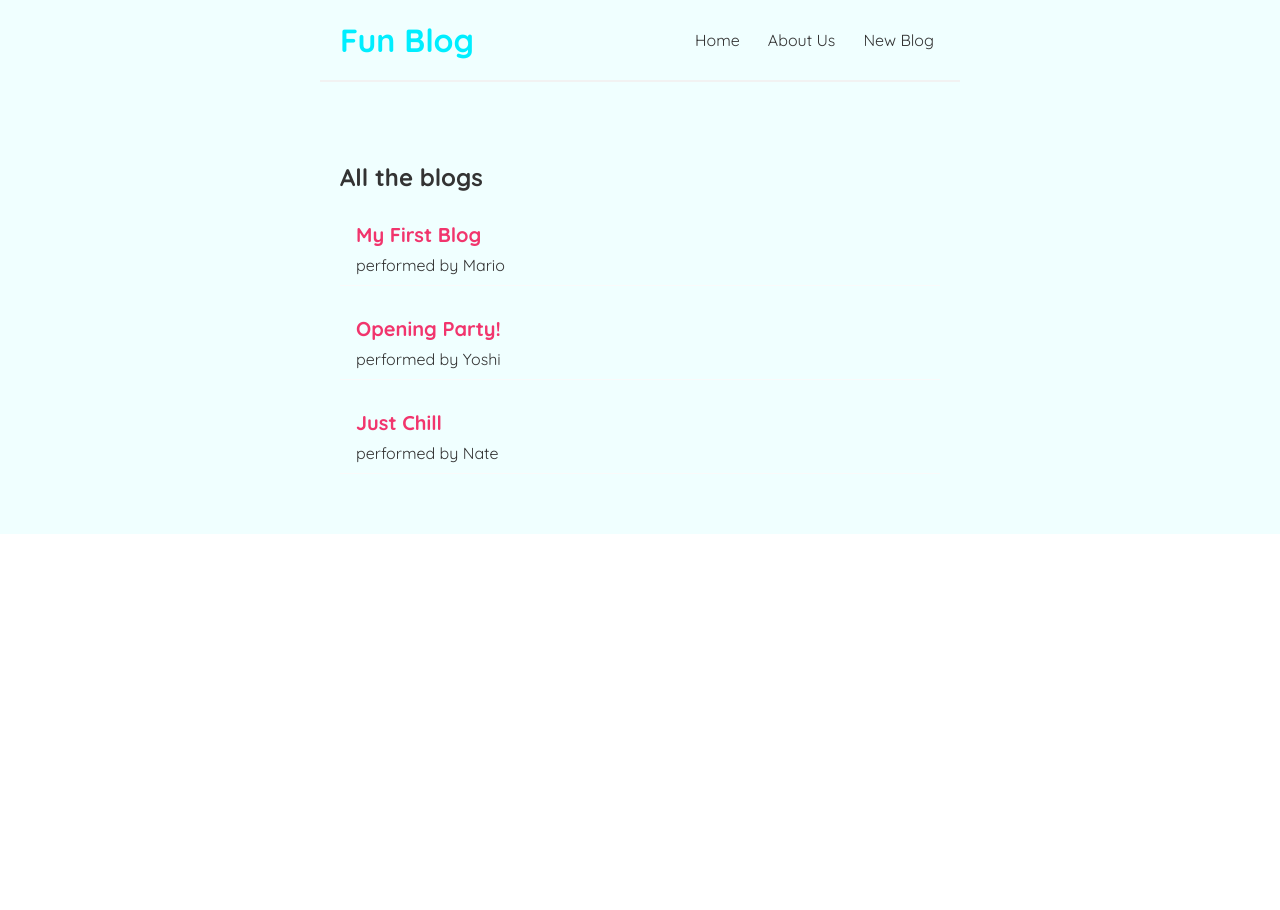
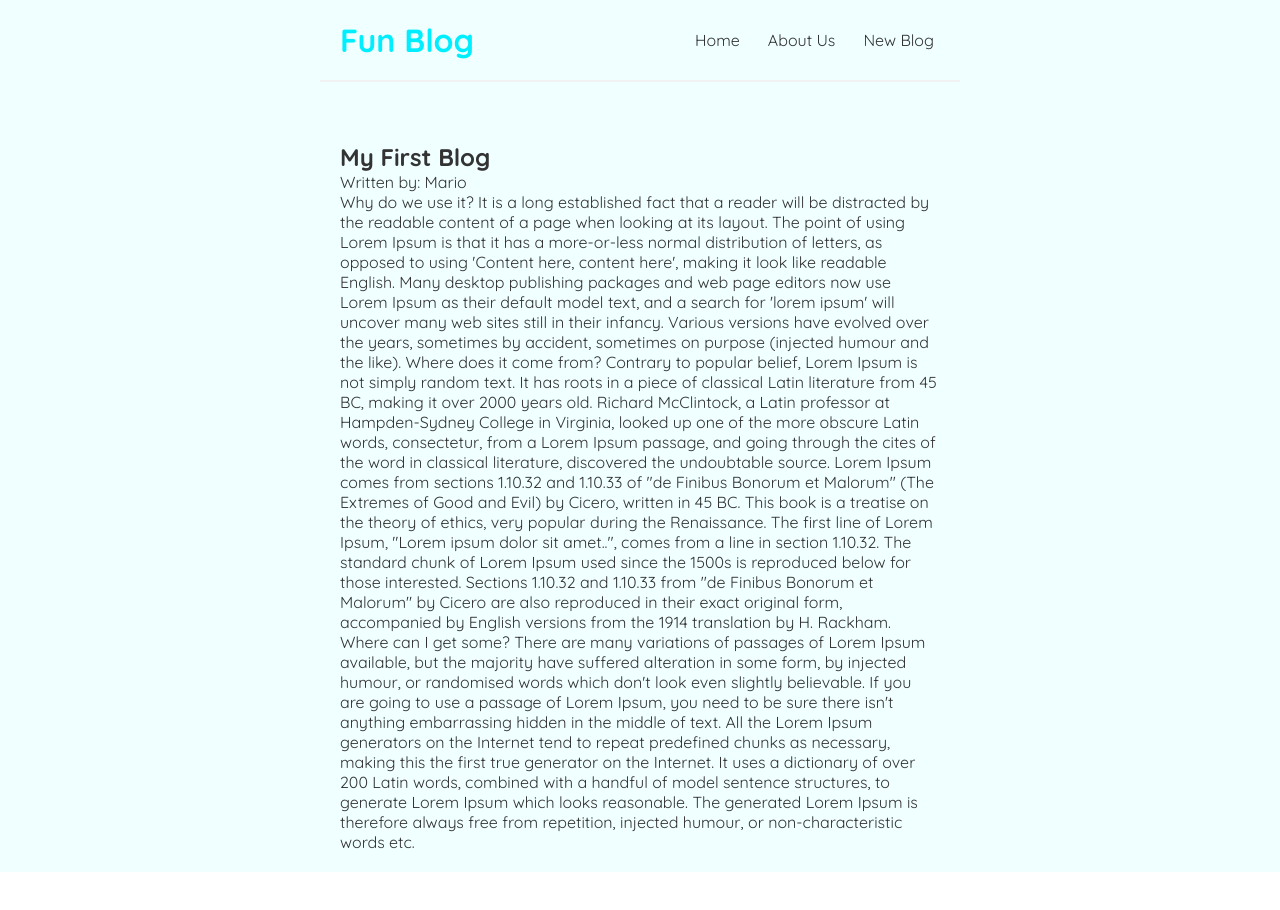
Before and after one commit to Nathan-Dereje-K/Let-s-Blog, a React (Create React App) app: page /blogs/1 in a window 1280 px wide. Before the commit the page ends 800 px from the top, so only its background shows below. Built offline with nearby package versions, Linux system fonts and the light colour scheme; data requests are answered from the project's data file.

Commit message:
Updated master

```diff
--- /dev/null
+++ b/src/About.jsx
@@ -0,0 +1,11 @@
+import React from 'react'
+
+const About = () => {
+  return (
+    <div className="about">
+        <h2>About Us !</h2>
+    </div>
+  )
+}
+
+export default About
--- a/src/App.js
+++ b/src/App.js
@@ -1,6 +1,9 @@
 import Navbar from "./Navbar";
 import Home from "./Home";
 import { BrowserRouter as Router, Route, Switch } from "react-router-dom";
+import Create from "./Create";
+import About from "./About";
+import BlogDetails from "./BlogDetails";
 
 function App() {
   return (
@@ -9,8 +12,17 @@
         <Navbar />
         <div className="content">
           <Switch>
-            <Route path="/">
+            <Route exact path="/">
               <Home />
+            </Route>
+            <Route  path="/about">
+              <About />
+            </Route>
+            <Route  path="/create">
+              <Create />
+            </Route>
+            <Route  path="/blogs/:id">
+              <BlogDetails />
             </Route>
           </Switch>
         </div>
--- /dev/null
+++ b/src/BlogDetails.jsx
@@ -0,0 +1,27 @@
+import { useParams } from "react-router-dom";
+import useFetch from "./useFetch";
+
+const BlogDetails = () => {
+  const { id } = useParams();
+  const {
+    data: blog,
+    ispending,
+    error,
+  } = useFetch("http://localhost:8000/blogs/" + id);
+
+  return (
+    <div className="blog-details ">
+      {ispending && <div>Loading ...</div>}
+      {error && <div>{error}</div>}
+      {blog && (
+        <article>
+          <h2>{blog.title}</h2>
+          <p>Written by: {blog.author}</p>
+          <div>{blog.body}</div>
+        </article>
+      )}
+    </div>
+  );
+};
+
+export default BlogDetails;
--- a/src/BlogList.jsx
+++ b/src/BlogList.jsx
@@ -1,3 +1,4 @@
+import { Link } from "react-router-dom";
 const BlogList = ({ blogs, Title }) => {
   return (
     <div className="blog-list">
@@ -6,8 +7,10 @@
       {blogs.length ? (
         blogs.map((blog) => (
           <div className="blog-preview" key={blog.id}>
-            <h2>{blog.title}</h2>
-            <p>performed by {blog.author}</p>
+            <Link to = {`/blogs/${blog.id}`}>
+              <h2>{blog.title}</h2>
+              <p>performed by {blog.author}</p>
+            </Link>
           </div>
         ))
       ) : (
--- /dev/null
+++ b/src/Create.jsx
@@ -0,0 +1,11 @@
+import React from 'react'
+
+const Create = () => {
+  return (
+    <div className='create'>
+        <h2>Add a new Blog!</h2>
+    </div>
+  )
+}
+
+export default Create;
--- a/src/Navbar.jsx
+++ b/src/Navbar.jsx
@@ -1,21 +1,19 @@
+import { Link } from "react-router-dom";
+
 const Navbar = () => {
-  // const obj={
+  // const obj = {
   //   color: "white",
-  //           backgroundColor: "#35e4f1",
-  //           borderRadius: "8px",
-  // }
+  //   backgroundColor: "#35e4f1",
+  //   borderRadius: "8px",
+  // };
+
   return (
-    <div className="navbar ">
-      <h1> Fun Blog</h1>
-      <div className="links">
-        <a href="/">Home</a>
-        <a href="/">About Us</a>
-        <a
-          href="/create"
-          // style={obj}
-        >
-          New Blog
-        </a>
+    <div className="navbar">
+      <h1>Fun Blog</h1>
+      <div  className="links">
+        <Link to="/">Home</Link>
+        <Link to="/about">About Us</Link>
+        <Link to="/create">{/* style={obj} */}New Blog</Link>
       </div>
     </div>
   );
--- a/src/index.css
+++ b/src/index.css
@@ -37,15 +37,16 @@
 .blog-preview {
   padding: 10px 16px;
   margin: 20px 0;
-  border-bottom: 1px solid #fafafa;
+  border-bottom: px solid #fafafa;
 }
 .blog-preview:hover {
-  box-shadow: 1px 3px 5px rgba(0,0,0,0.1);
+  box-shadow: 2px 5px 7px rgba(0,0,0,0.3);
 }
 .blog-preview h2 {
   font-size: 20px;
   color: #f1356d;
   margin-bottom: 8px;
+
 }
 .base {
   background-color: rgb(240, 255, 255);
@@ -63,3 +64,6 @@
 .empty h2{
   color: #f1356d;
 }
+ .blog-preview a {
+  text-decoration: none;
+ }
--- a/src/useFetch.jsx
+++ b/src/useFetch.jsx
@@ -6,8 +6,10 @@
   const [error, setError] = useState(null);
 
   useEffect(() => {
+    const abortCount = new AbortController();
+
     setTimeout(() => {
-      fetch(url)
+      fetch(url, { signal: abortCount.signal })
         .then((res) => {
           if (!res.ok) {
             throw Error("Could not fetch the data!");
@@ -20,10 +22,15 @@
           setError(null);
         })
         .catch((err) => {
-          setIsPending(false);
-          setError(err.message);
+          if (err.name === "AbortError") {
+            console.log("Fetch aborted");
+          } else {
+            setIsPending(false);
+            setError(err.message);
+          }
         });
-    }, 500);
+    }, 100);
+    return () => abortCount.abort();
   }, [url]);
   return { data, isPending, error };
 };
```
Also changed, not shown: 1 other file (tests, documents, lock files or other folders).
